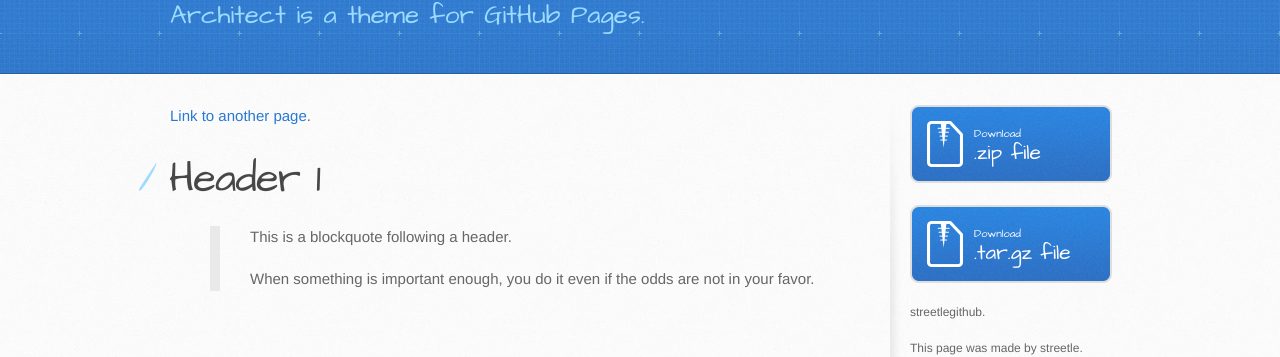
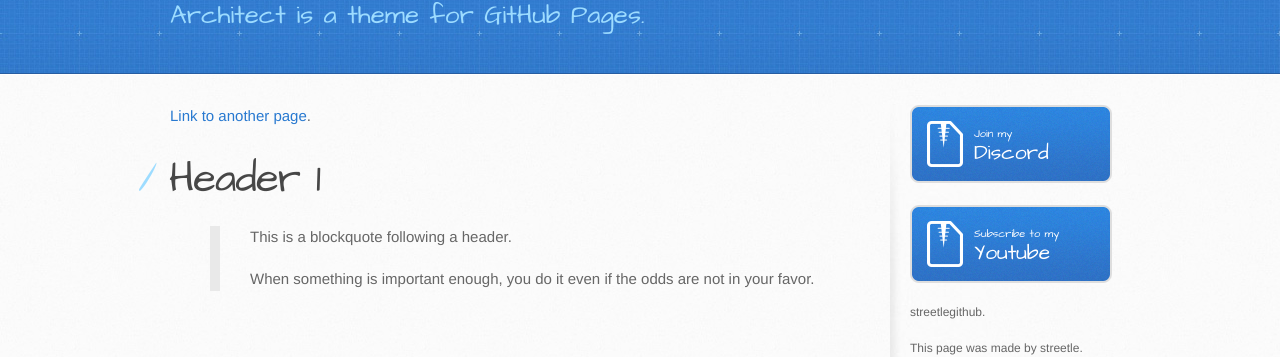
Before and after one commit to streetlegithub/streetle.xyz-old, a Jekyll site: the page built from index.md, in a window 1280 px wide. Shown: the part 127-484 px from the top of the page. Built offline with Jekyll 4.4.1, drawn with Linux system fonts in a browser that asks for light colours.

Commit message:
Update default.html

```diff
--- a/_layouts/default.html
+++ b/_layouts/default.html
@@ -41,17 +41,17 @@
         <aside id="sidebar">
           {% if site.show_downloads %}
             <a href="{{ site.github.zip_url }}" class="button">
-              <small>Download</small>
-              .zip file
+              <small>Join my</small>
+              Discord
             </a>
             <a href="{{ site.github.tar_url }}" class="button">
-              <small>Download</small>
-              .tar.gz file
+              <small>Subscribe to my</small>
+              Youtube
             </a>
           {% endif %}
 
           {% if site.github.is_project_page %}
-            <pstreetle.ml is maintained by <a href="{{ site.github.owner_url }}">{{ site.github.owner_name }}</a>.</p>
+            <p streetle.ml is maintained by <a href="{{ site.github.owner_url }}">{{ site.github.owner_name }}</a>.</p>
           {% endif %}
 
           <p>This page was made by streetle.</p>
```
